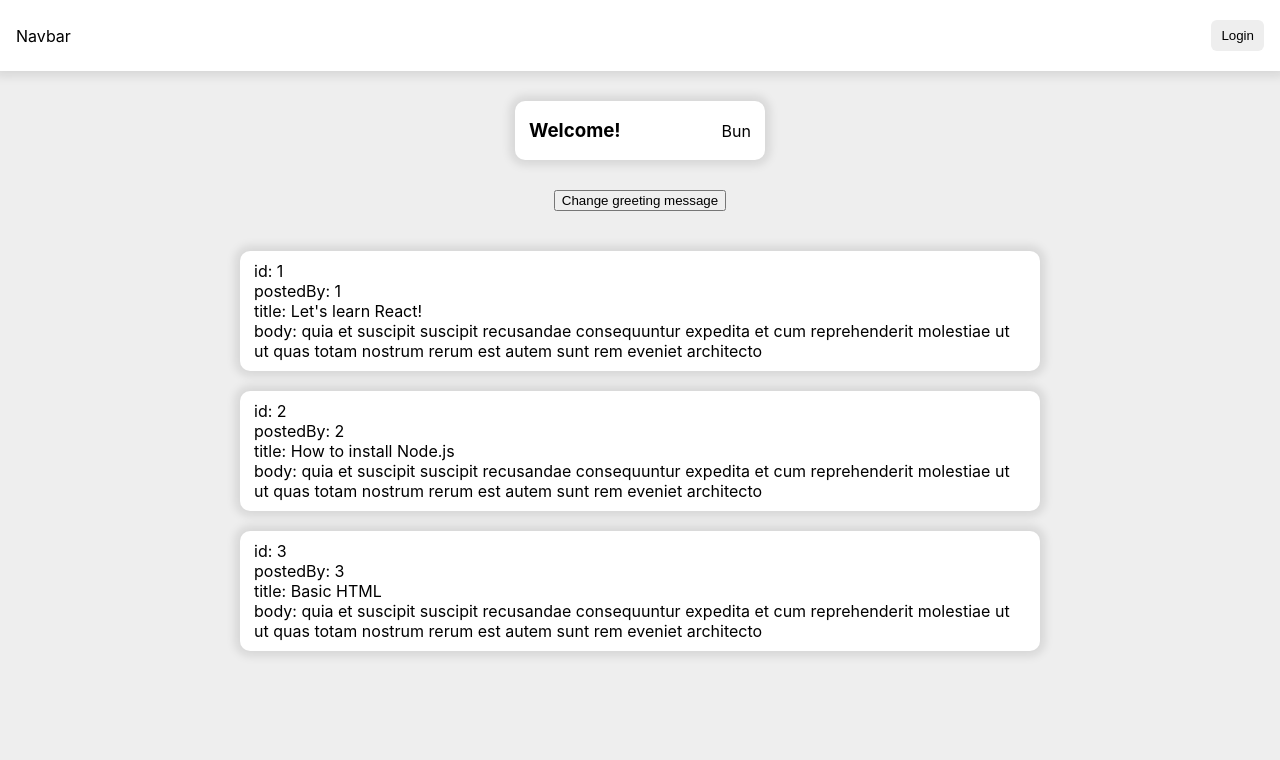
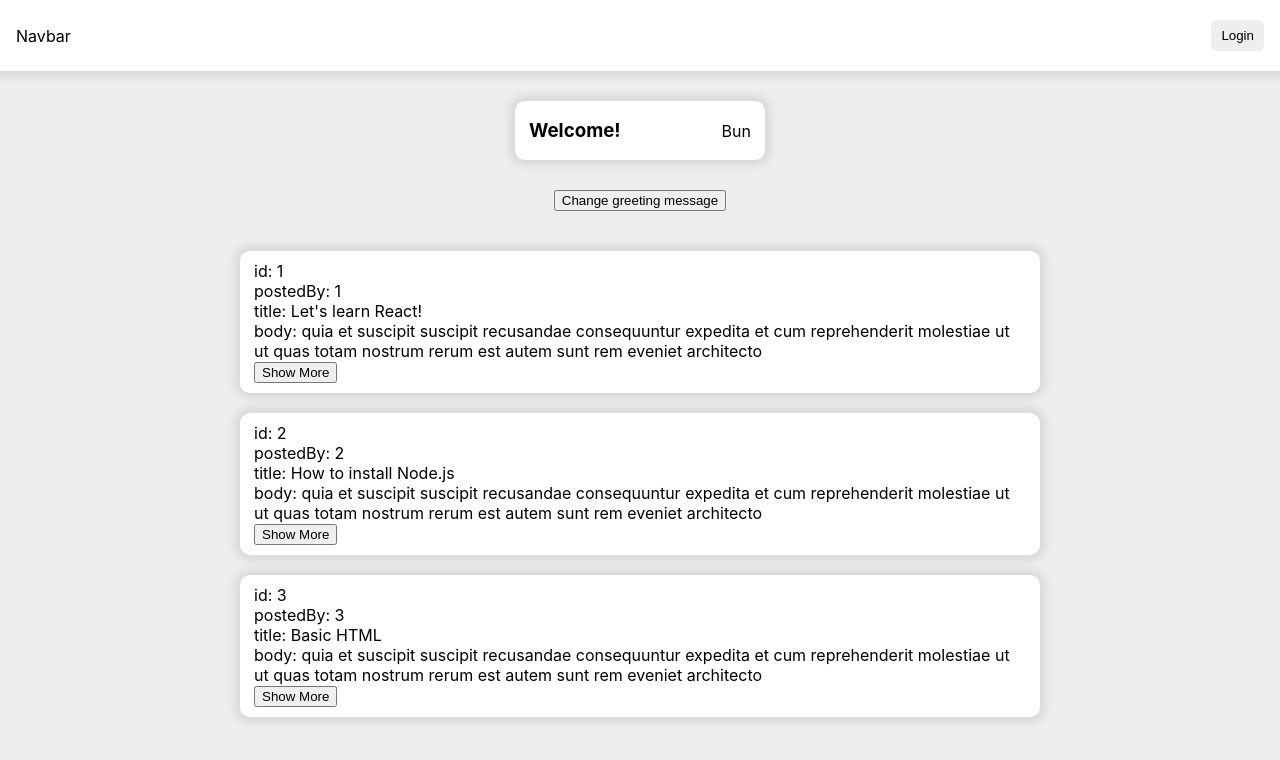
Before and after one commit to CleverseAcademy/react-demo-cohort-2, a React (Vite) app: page / in a window 1280 px wide. Shown: the top 760 px of the page. Built offline with nearby package versions, Linux system fonts and the light colour scheme.

Commit message:
toggle show

```diff
--- a/src/components/Post.tsx
+++ b/src/components/Post.tsx
@@ -1,3 +1,4 @@
+import { useState } from 'react'
 import { PostDTO } from '../types/dto'
 import classes from './Post.module.css'
 
@@ -6,16 +7,20 @@
 }
 
 const Post = ({ post }: IPostProps) => {
-  const handleClick = (id: number) => {
-    alert(`clicked ${id}`)
+  const [isShow, setIsShow] = useState<boolean>(false)
+
+  const toggleShow = () => {
+    setIsShow(!isShow)
   }
 
   return (
-    <div onClick={() => handleClick(post.id)} className={classes.post}>
+    <div className={classes.post}>
       <p>id: {post.id}</p>
       <p>postedBy: {post.userId}</p>
       <p>title: {post.title}</p>
       <p>body: {post.body}</p>
+      {isShow && <p>more post info...</p>}
+      <button onClick={toggleShow}>{isShow ? 'Show Less' : 'Show More'}</button>
     </div>
   )
 }
```
